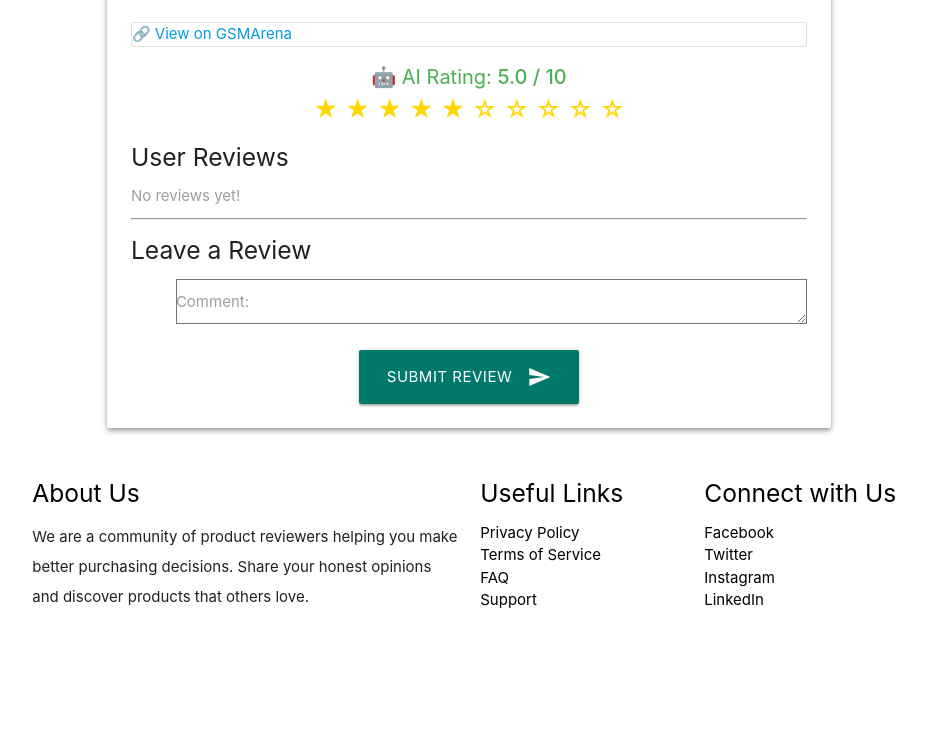
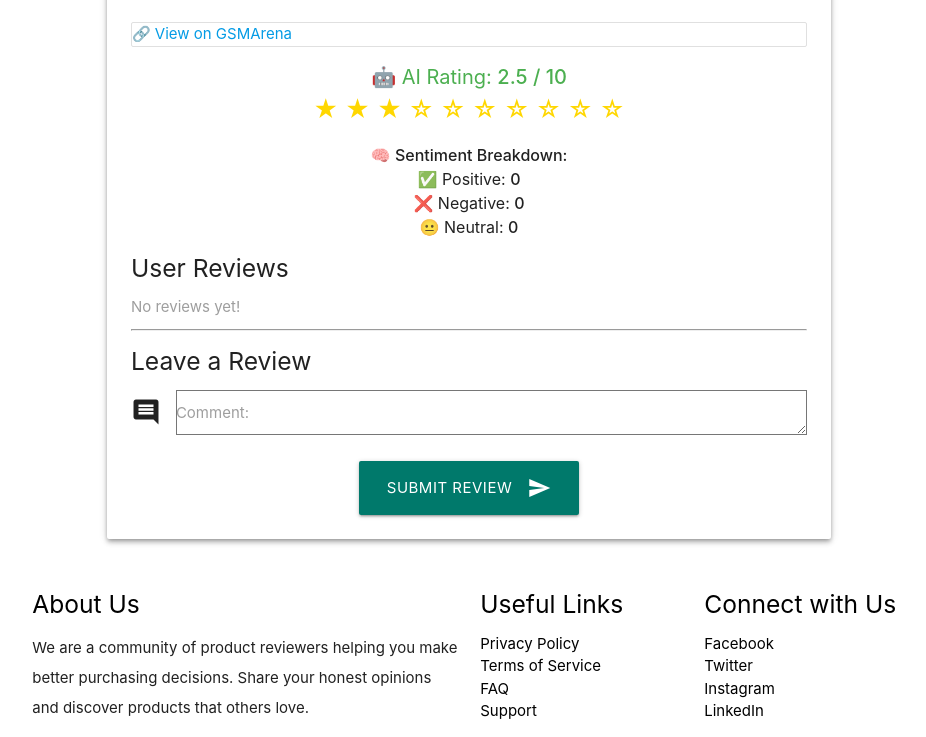
Before and after one commit to kseparovi/ZavrsniIspit, a Django app: page /reviews/product/1/ in a window 1280 px wide. Shown: the part 328-1065 px from the top of the page, without its empty margins (171-1097 px from the left). Before the commit the page ends 936 px from the top, so only its background shows below. Run offline with Django 4.2, Linux system fonts and the light colour scheme; a user stored in the database is signed in; data comes from the database, SQL or seed files in the repository; both versions use the stored data as it was after the commit; data that the repository does not hold is empty; some libraries are stand-ins or nearby versions.

Commit message:
sentiment analyze improved

```diff
--- a/reviews/admin.py
+++ b/reviews/admin.py
@@ -15,9 +15,11 @@ class ProductAdmin(admin.ModelAdmin):
 
 @admin.register(ProductReview)
 class ProductReviewAdmin(admin.ModelAdmin):
-    list_display = ('product', 'username', 'rating', 'comment')
-    search_fields = ('product__name', 'username')
+    list_display = ('product', 'username', 'rating', 'comment', 'sentiment_score', 'source_url')  # Add it here
+    search_fields = ('product__name', 'username', 'comment', 'source_url')
     list_filter = ('rating',)
+    fields = ('product', 'username', 'user', 'comment', 'rating', 'sentiment_score', 'source_url')
+    readonly_fields = ('sentiment_score',)
 
 
 @admin.register(UserProfile)
--- a/reviews/models.py
+++ b/reviews/models.py
@@ -49,6 +49,15 @@ class ProductReview(models.Model):
     user = models.ForeignKey(User, on_delete=models.CASCADE, null=True, blank=True)
     comment = models.TextField()
     rating = models.IntegerField(null=True, blank=True)
+    sentiment_score = models.FloatField(null=True, blank=True)
+    source_url = models.URLField(blank=True, null=True)  # 🔥 Add this line
+
+    def save(self, *args, **kwargs):
+        if self.comment:
+            polarity = TextBlob(self.comment).sentiment.polarity
+            self.sentiment_score = round((polarity + 1) * 5, 2)
+            self.rating = round((polarity + 1) * 5)
+        super().save(*args, **kwargs)
 
     def __str__(self):
         return f"Review by {self.username} on {self.product.name}"
@@ -61,9 +70,11 @@ class Review(models.Model):
     content = models.TextField(blank=True, null=True)
     rating = models.IntegerField(blank=True, null=True)
     created_at = models.DateTimeField(auto_now_add=True)
+    source_url = models.URLField(blank=True, null=True)  # ✅ Add this
 
     def __str__(self):
         return self.title or f"Review by {self.username} on {self.product.name}"
+
 
 class Comment(models.Model):
     review = models.ForeignKey(Review, on_delete=models.CASCADE, related_name='comments')
--- a/reviews/templates/product_detail.html
+++ b/reviews/templates/product_detail.html
@@ -8,7 +8,7 @@
     <div class="col s12 m10 offset-m1">
       <div class="card z-depth-2">
         <div class="card-content">
-        <h4 class="center-align">{{ product.brand }}</h4>
+          <h4 class="center-align">{{ product.brand }}</h4>
           <h4 class="center-align">{{ product.name }}</h4>
 
           <div class="center-align">
@@ -16,20 +16,19 @@
           </div>
 
           <ul class="collection">
-              🔗 <a href="{{ product.product_link }}" target="_blank">View on GSMArena</a>
-              {% if product.phonearena_link %}
-                <br>🔗 <a href="{{ product.phonearena_link }}" target="_blank">View on PhoneArena</a>
-              {% endif %}
-            </li>
+            🔗 <a href="{{ product.product_link }}" target="_blank">View on GSMArena</a>
+            {% if product.phonearena_link %}
+              <br>🔗 <a href="{{ product.phonearena_link }}" target="_blank">View on PhoneArena</a>
+            {% endif %}
           </ul>
 
-          {% if product.ai_rating_calculated is not None %}
+          {% if ai_rating is not None %}
             <div class="center-align">
               <p class="green-text" style="font-size: 20px;">
-                🤖 AI Rating: <strong>{{ product.ai_rating_calculated }} / 10</strong>
+                🤖 AI Rating: <strong>{{ ai_rating }} / 10</strong>
               </p>
               <div style="font-size: 24px; color: gold;">
-                {% with full_stars=product.ai_rating_calculated|floatformat:0 %}
+                {% with full_stars=ai_rating|floatformat:0 %}
                   {% for i in "0123456789" %}
                     {% if forloop.counter <= full_stars|add:0 %}
                       ★
@@ -38,6 +37,13 @@
                     {% endif %}
                   {% endfor %}
                 {% endwith %}
+              </div>
+
+              <div style="margin-top: 15px; font-size: 16px;">
+                🧠 <strong>Sentiment Breakdown:</strong><br>
+                ✅ Positive: <strong>{{ sentiment_stats.positive }}</strong><br>
+                ❌ Negative: <strong>{{ sentiment_stats.negative }}</strong><br>
+                😐 Neutral: <strong>{{ sentiment_stats.neutral }}</strong>
               </div>
             </div>
           {% endif %}
@@ -84,12 +90,10 @@
             <form method="post">
               {% csrf_token %}
               <div class="input-field">
-                <i class="material-icons prefix"></i>
+                <i class="material-icons prefix">comment</i>
                 {{ form.comment.label_tag }}
                 {{ form.comment }}
               </div>
-
-
 
               <div class="center-align" style="margin-top: 20px;">
                 <button class="btn-large teal darken-2 waves-effect waves-light" type="submit">
--- a/reviews/views.py
+++ b/reviews/views.py
@@ -1,8 +1,10 @@
 import time
 import requests
 import re
+import random
 from bs4 import BeautifulSoup
-import random
+from textblob import TextBlob
+
 from django.contrib.auth import authenticate, login, logout
 from django.contrib.auth.decorators import login_required
 from django.contrib.auth.models import User
@@ -11,10 +13,7 @@ from django.http import JsonResponse, HttpResponseForbidden
 from django.views.decorators.http import require_GET
 
 from .forms import SignUpForm, ProductReviewForm
-from .utils import analyze_sentiment_score
 from .models import Product, ProductReview, Review
-from textblob import TextBlob
-from .forms import SignUpForm
 
 
 def get_random_headers():
@@ -46,20 +45,17 @@ def logout_view(request):
     return redirect("reviews:home")
 
 
-from django.shortcuts import render, redirect
-from django.contrib.auth import login
-from .forms import SignUpForm
-
 def user_signup(request):
     if request.method == 'POST':
         form = SignUpForm(request.POST)
         if form.is_valid():
             user = form.save()
             login(request, user)
-            return redirect('reviews:home')  # Redirect to the homepage
+            return redirect('reviews:home')
     else:
         form = SignUpForm()
     return render(request, 'signup.html', {'form': form})
+
 
 def get_content(url):
     session = requests.Session()
@@ -70,11 +66,11 @@ def get_content(url):
 
 def extract_series(product_name, brand):
     series_patterns = {
-        "Samsung": r"Galaxy (M|A|F|S|Z|Note|X)\\d+",
-        "Apple": r"iPhone \\d+|iPhone [A-Z]+",
-        "Huawei": r"Mate \\d+|P\\d+",
-        "Xiaomi": r"Redmi \\d+|Mi \\d+|Poco \\w+",
-        "Other": r"\\b(Watch|Tablet|Laptop)\\b"
+        "Samsung": r"Galaxy (M|A|F|S|Z|Note|X)\d+",
+        "Apple": r"iPhone \d+|iPhone [A-Z]+",
+        "Huawei": r"Mate \d+|P\d+",
+        "Xiaomi": r"Redmi \d+|Mi \d+|Poco \w+",
+        "Other": r"\b(Watch|Tablet|Laptop)\b"
     }
     pattern = series_patterns.get(brand, "")
     match = re.search(pattern, product_name)
@@ -83,7 +79,7 @@ def extract_series(product_name, brand):
 
 def extract_product_type(product_name):
     product_patterns = {
-        "Phone": r"(iPhone|Galaxy|Redmi|Mate|P)\\s*\\d+",
+        "Phone": r"(iPhone|Galaxy|Redmi|Mate|P)\s*\d+",
         "Tablet": r"(iPad|Tab|MatePad)",
         "Laptop": r"(MacBook|MateBook|Mi Notebook)"
     }
@@ -109,7 +105,8 @@ def products(request):
 
     for product in products:
         reviews = ProductReview.objects.filter(product=product)
-        product.ai_rating = analyze_sentiment_score(reviews)
+        comments = [{"comment": r.comment} for r in reviews]
+        product.ai_rating = analyze_sentiment(comments)
 
     context = {
         'products': products,
@@ -145,31 +142,57 @@ def autocomplete(request):
     return JsonResponse(list(matching_products), safe=False)
 
 
+
+
+
 def analyze_sentiment(comments):
     total_score = 0
     count = 0
-
     for comment in comments:
         sentiment = TextBlob(comment["comment"]).sentiment.polarity
+        if -0.1 <= sentiment <= 0.1:
+            continue
         rating = round((sentiment + 1) * 2.5, 1)
         total_score += rating
         count += 1
+    return round(total_score / count, 1) if count else 2.5
 
-    return round(total_score / count, 1) if count else 2.5
+
+
+def analyze_sentiment_with_breakdown(comments):
+    total_score = 0
+    count = 0
+    stats = {"positive": 0, "negative": 0, "neutral": 0}
+
+    for comment in comments:
+        polarity = TextBlob(comment["comment"]).sentiment.polarity
+
+        if polarity > 0.1:
+            stats["positive"] += 1
+            rating = 5.0
+        elif polarity < -0.1:
+            stats["negative"] += 1
+            rating = 0.0
+        else:
+            stats["neutral"] += 1
+            continue
+
+        total_score += rating
+        count += 1
+
+    avg_rating = round((total_score / count) * 2, 1) if count else 2.5  # scale to 10
+    return avg_rating, stats
+
+
 
 def product_detail(request, product_id):
     product = get_object_or_404(Product, id=product_id)
 
-    # Scrape missing specs from GSM Arena and/or PhoneArena
     if not product.display_size or not product.battery or not product.chipset:
         if product.product_link:
             scrape_additional_specs(product.product_link, product)
             product.refresh_from_db()
-        if product.phonearena_link:
-            scrape_phonearena_specs(product.phonearena_link, product)
-            product.refresh_from_db()
 
-    # Review form logic
     if request.method == "POST":
         form = ProductReviewForm(request.POST)
         if form.is_valid():
@@ -183,28 +206,27 @@ def product_detail(request, product_id):
         form = ProductReviewForm()
 
     reviews = ProductReview.objects.filter(product=product)
-    external_reviews = []
+    comments = [{"comment": r.comment} for r in reviews]
+    ai_rating, sentiment_stats = analyze_sentiment_with_breakdown(comments)
 
     return render(request, 'product_detail.html', {
         'product': product,
         'reviews': reviews,
-        'external_reviews': external_reviews,
+        'external_reviews': [],
         'form': form,
-        'ai_rating': product.ai_rating_calculated,
+        'ai_rating': ai_rating,
+        'sentiment_stats': sentiment_stats,
     })
+
 
 @login_required
 def delete_review(request, review_id):
     review = get_object_or_404(ProductReview, id=review_id)
-
-    # Only allow deletion if it's user-created and belongs to the current user
     if review.user != request.user or review.user is None:
         return HttpResponseForbidden("You are not allowed to delete this review.")
-
     product_id = review.product.id
     review.delete()
     return redirect("reviews:product_detail", product_id=product_id)
-
 
 
 def scrape_additional_specs(product_url, product_obj):
@@ -255,64 +277,3 @@ def scrape_additional_specs(product_url, product_obj):
     )
 
     print(f"Updated specs for {product_obj.name}")
-
-
-def scrape_phonearena_specs(phonearena_url, product_obj):
-    print(f"🔍 Scraping PhoneArena specs from: {phonearena_url}")
-    headers = get_random_headers()
-    response = requests.get(phonearena_url, headers=headers)
-    time.sleep(random.uniform(2, 4))
-
-    if response.status_code != 200:
-        print(f"❌ Failed to load PhoneArena page: {response.status_code}")
-        return
-
-    soup = BeautifulSoup(response.text, "html.parser")
-
-    specs = {
-        'display_size': None,
-        'battery': None,
-        'chipset': None,
-        'memory': None,
-        'camera': None,
-    }
-
-    spec_sections = soup.find_all('div', class_='s_specs_box')
-    for section in spec_sections:
-        title_div = section.find('div', class_='s_specs_title')
-        if not title_div:
-            continue
-        title = title_div.text.strip().lower()
-
-        rows = section.find_all('li')
-        for row in rows:
-            label = row.find('span', class_='s_specs_label')
-            value = row.find('span', class_='s_specs_value')
-
-            if not label or not value:
-                continue
-
-            label_text = label.text.strip().lower()
-            value_text = value.text.strip()
-
-            if 'display' in title and not specs['display_size']:
-                specs['display_size'] = value_text
-            elif 'battery' in title and not specs['battery']:
-                specs['battery'] = value_text
-            elif 'hardware' in title:
-                if 'chipset' in label_text:
-                    specs['chipset'] = value_text
-                elif 'ram' in label_text or 'storage' in label_text:
-                    specs['memory'] = value_text
-            elif 'camera' in title and not specs['camera']:
-                specs['camera'] = value_text
-
-    Product.objects.filter(id=product_obj.id).update(
-        display_size=specs['display_size'],
-        battery=specs['battery'],
-        chipset=specs['chipset'],
-        memory=specs['memory'],
-        camera=specs['camera'],
-    )
-
-    print(f"✅ Updated PhoneArena specs for {product_obj.name}")
```
Also changed, not shown: README.md, db.sqlite3.
